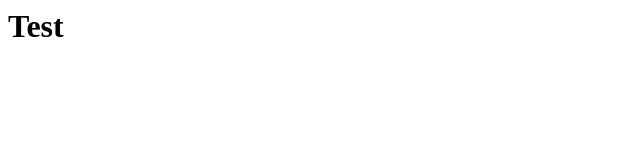
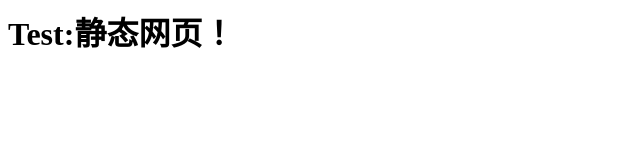
Before and after one commit to anaizby/test, a plain HTML site: page index.html in a window 1280 px wide. Shown: the whole page, without its empty margins (0-640 px from the left). Drawn offline with Linux system fonts and the light colour scheme.

Commit message:
Update index.html

```diff
--- a/index.html
+++ b/index.html
@@ -1 +1 @@
-<h1>Test</h1>
+<h1>Test:静态网页！</h1>
```
